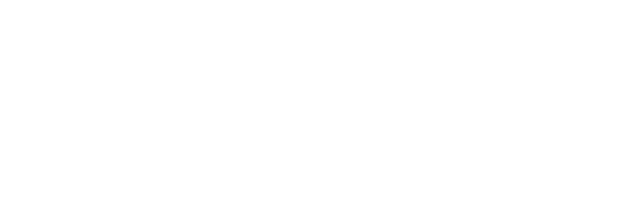
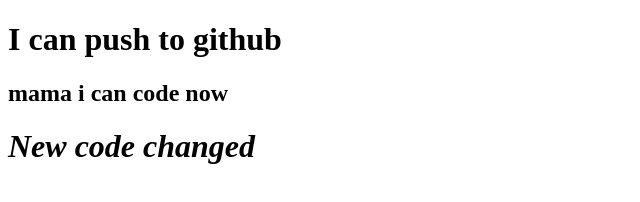
Before and after one commit to lovelyhasanlucky/my-third-repo, a plain HTML site: page index.html in a window 1280 px wide. Shown: the whole page, without its empty margins (0-640 px from the left). Drawn offline with Linux system fonts and the light colour scheme.

Commit message:
added header

```diff
--- a/index.html
+++ b/index.html
@@ -7,6 +7,8 @@
     <title>Allah help me!</title>
 </head>
 <body>
-
+    <h1>I can push to github</h1>
+    <h2>mama i can code now</h2>
+    <h1><i><b>New code changed</b></i></h1>
 </body>
 </html>
```
